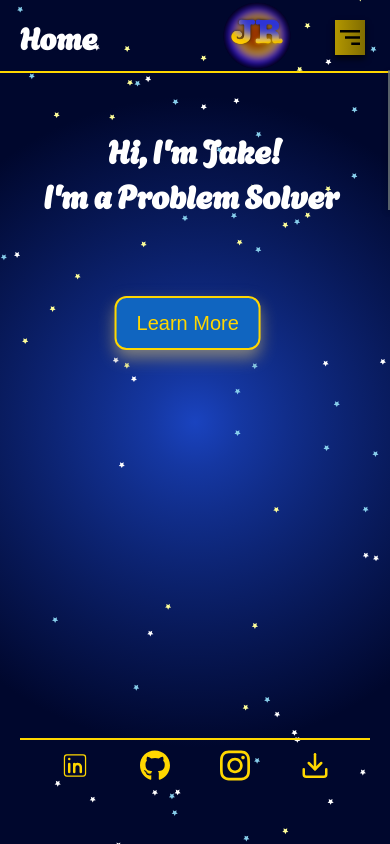
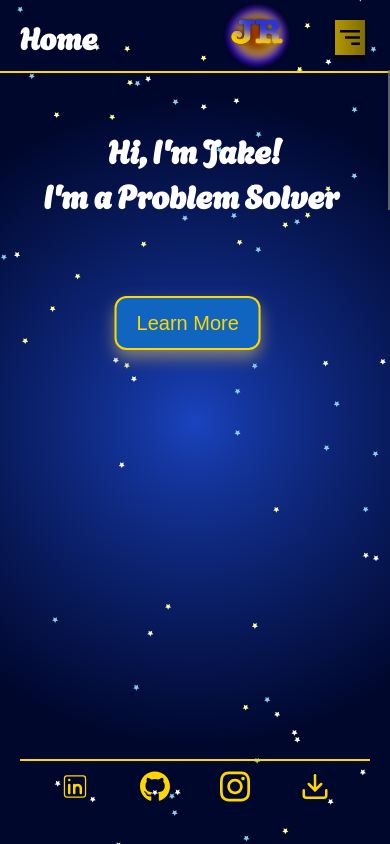
Before and after one commit to Humanfntorch/Web-Portfolio, a React (Create React App) app: page / in a window 390 px wide. Built offline with nearby package versions, Linux system fonts and the light colour scheme.

Commit message:
adjusted viewport percentages for mobile

```diff
--- a/src/styles/app.css
+++ b/src/styles/app.css
@@ -352,7 +352,11 @@ body {
     /* Media query for screens with a maximum width of 599px (adjust as needed) */
     @media only screen and (max-width: 599px) {
 
-        margin-bottom: 16%;
+        margin-bottom: 10%;
+
+        @media only screen and (mad-height: 900px){
+            margin-bottom: 20%;
+        }
     }
 
 }
@@ -421,6 +425,7 @@ body {
     color: gold;
     background-color: #1065c0;
     margin-top: 60px;
+    margin-bottom: 10px;
     padding: 20px;
     font-size: 20px;
     box-shadow: 0 8px 16px 0 gray, 0 6px 20px 0 rgba(0, 0, 0, 0.19);
```
